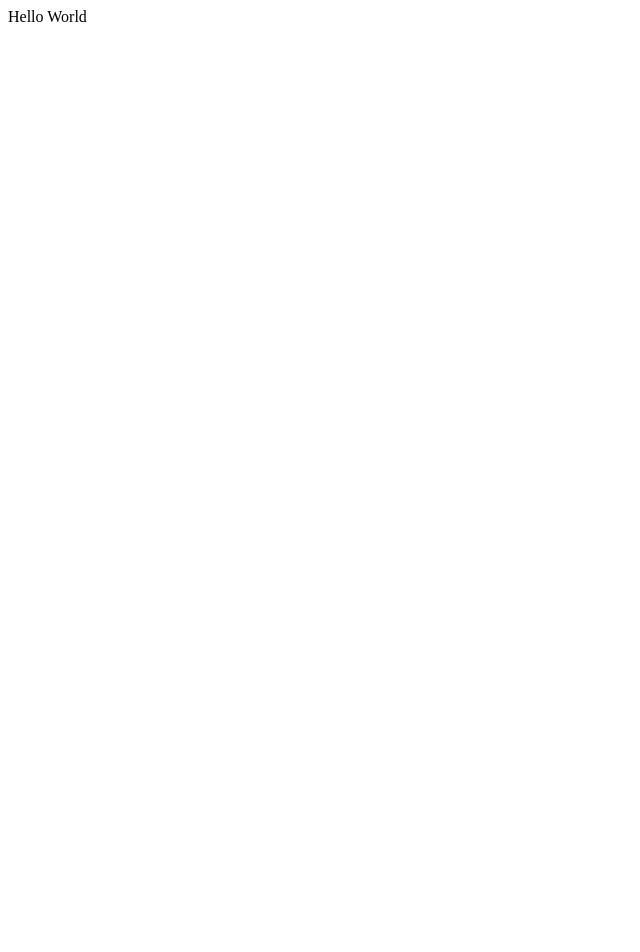
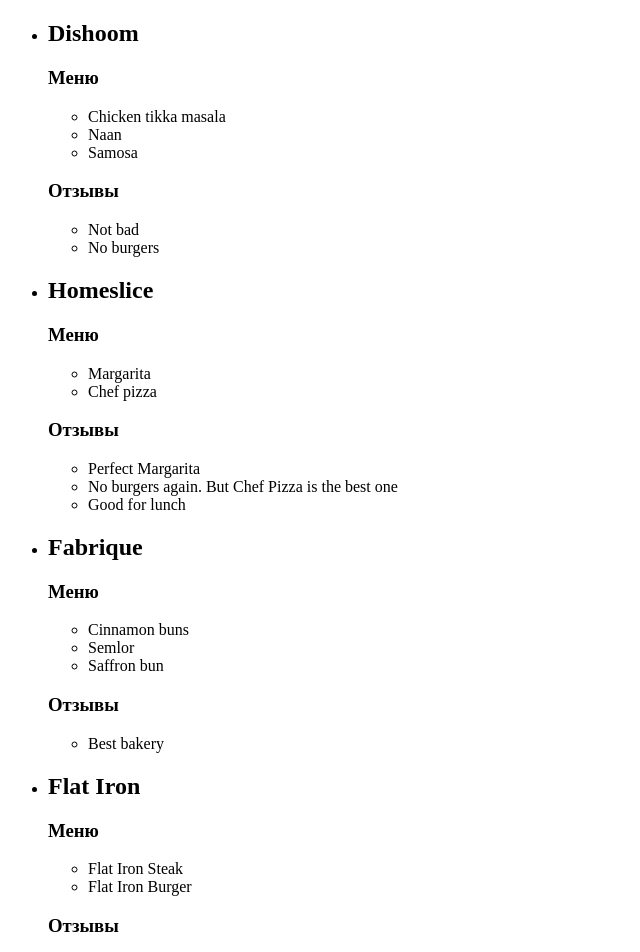
Before and after one commit to Remzes/react-20231109, a React (Vite) app: page / in a window 1280 px wide. Shown: the top 952 px of the page, without its empty margins (0-640 px from the left). Before the commit the page ends 800 px from the top, so only its background shows below. Built offline with nearby package versions, Linux system fonts and the light colour scheme.

Commit message:
lecture-1/hw done

```diff
--- a/src/App.jsx
+++ b/src/App.jsx
@@ -1,12 +1,65 @@
-import { useState } from 'react'
+import { restaurants } from "../materials/mock";
 
 function App() {
-  const [count, setCount] = useState(0)
 
   return (
-      <div>
-          Hello World
-      </div>
+      <ul>
+          <li id={restaurants[0].id}>
+              <h2>{restaurants[0].name}</h2>
+              <h3>Меню</h3>
+              <ul>
+                  <li>{restaurants[0].menu[0].name}</li>
+                  <li>{restaurants[0].menu[1].name}</li>
+                  <li>{restaurants[0].menu[2].name}</li>
+              </ul>
+              <h3>Отзывы</h3>
+              <ul>
+                  <li>{restaurants[0].reviews[0].text}</li>
+                  <li>{restaurants[0].reviews[1].text}</li>
+              </ul>
+          </li>
+          <li id={restaurants[1].id}>
+              <h2>{restaurants[1].name}</h2>
+              <h3>Меню</h3>
+              <ul>
+                  <li>{restaurants[1].menu[0].name}</li>
+                  <li>{restaurants[1].menu[1].name}</li>
+              </ul>
+              <h3>Отзывы</h3>
+              <ul>
+                  <li>{restaurants[1].reviews[0].text}</li>
+                  <li>{restaurants[1].reviews[1].text}</li>
+                  <li>{restaurants[1].reviews[2].text}</li>
+              </ul>
+          </li>
+          <li id={restaurants[2].id}>
+              <h2>{restaurants[2].name}</h2>
+              <h3>Меню</h3>
+              <ul>
+                  <li>{restaurants[2].menu[0].name}</li>
+                  <li>{restaurants[2].menu[1].name}</li>
+                  <li>{restaurants[2].menu[2].name}</li>
+              </ul>
+              <h3>Отзывы</h3>
+              <ul>
+                  <li>{restaurants[2].reviews[0].text}</li>
+              </ul>
+          </li>
+          <li id={restaurants[3].id}>
+              <h2>{restaurants[3].name}</h2>
+              <h3>Меню</h3>
+              <ul>
+                  <li>{restaurants[3].menu[0].name}</li>
+                  <li>{restaurants[3].menu[1].name}</li>
+              </ul>
+              <h3>Отзывы</h3>
+              <ul>
+                  <li>{restaurants[3].reviews[0].text}</li>
+                  <li>{restaurants[3].reviews[1].text}</li>
+              </ul>
+          </li>
+
+      </ul>
   )
 }
 
```
